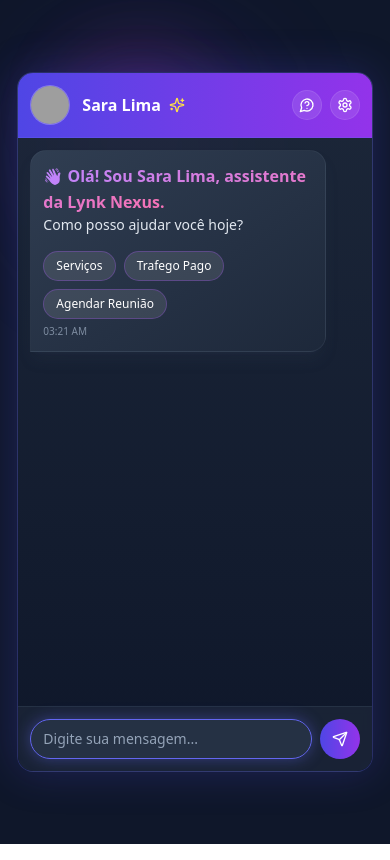
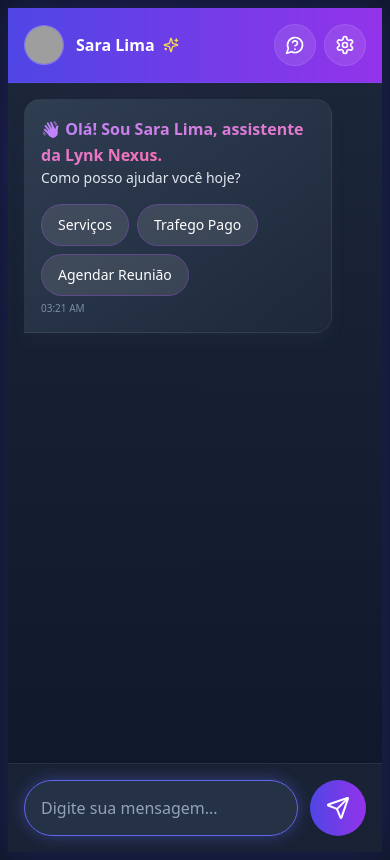
Before and after one commit to dieegoZX/Chat-Lynk-Nexus, a Next.js app: page / in a window 390 px wide. Built offline with nearby package versions, Linux system fonts and the light colour scheme; grey boxes are pictures that could not be loaded.

Commit message:
feat: enhance mobile responsiveness for chat interface
Improve interactive element sizes, spacing, and modal usability on mobile.

Co-authored-by: null <115849164+dieegoZX@users.noreply.github.com>

```diff
--- a/chat-premium-gold.tsx
+++ b/chat-premium-gold.tsx
@@ -249,10 +249,10 @@ export default function ChatPremiumGold() {
         initial={{ opacity: 0, y: 20 }}
         animate={{ opacity: 1, y: 0 }}
         transition={{ duration: 0.5 }}
-        className="bg-gradient-to-b from-slate-800/90 to-slate-900/90 backdrop-blur-md w-full max-w-[95%] sm:max-w-[90%] md:max-w-[650px] h-[90vh] sm:h-[85vh] max-h-[700px] flex flex-col rounded-2xl overflow-hidden shadow-[0_0_40px_rgba(79,70,229,0.25)] border border-indigo-500/30 z-10"
+        className="bg-gradient-to-b from-slate-800/90 to-slate-900/90 backdrop-blur-md w-full max-w-[100%] sm:max-w-[90%] md:max-w-[650px] h-[100vh] sm:h-[85vh] max-h-[100vh] sm:max-h-[700px] flex flex-col rounded-none sm:rounded-2xl overflow-hidden shadow-[0_0_40px_rgba(79,70,229,0.25)] border-0 sm:border sm:border-indigo-500/30 z-10"
       >
         {/* Chat Header */}
-        <header className="bg-gradient-to-r from-indigo-600 to-purple-600 text-white p-3 sm:p-4 flex justify-between items-center border-b border-indigo-500/30">
+        <header className="bg-gradient-to-r from-indigo-600 to-purple-600 text-white p-4 flex justify-between items-center border-b border-indigo-500/30">
           <motion.div
             className="flex items-center font-semibold text-base sm:text-lg"
             initial={{ x: -20, opacity: 0 }}
@@ -280,18 +280,18 @@ export default function ChatPremiumGold() {
             transition={{ delay: 0.3, duration: 0.4 }}
           >
             <button
-              className="bg-white/10 hover:bg-white/20 border border-white/10 rounded-full p-1.5 sm:p-2 text-white text-xl cursor-pointer transition-all duration-300"
+              className="bg-white/10 hover:bg-white/20 border border-white/10 rounded-full p-2.5 sm:p-2 text-white text-xl cursor-pointer transition-all duration-300"
               title="Ajuda"
               onClick={() => setIsHelpModalOpen(true)}
             >
-              <MessageCircleQuestion className="w-4 h-4 sm:w-5 sm:h-5" />
+              <MessageCircleQuestion className="w-5 h-5 sm:w-5 sm:h-5" />
             </button>
             <button
-              className="bg-white/10 hover:bg-white/20 border border-white/10 rounded-full p-1.5 sm:p-2 text-white text-xl cursor-pointer transition-all duration-300"
+              className="bg-white/10 hover:bg-white/20 border border-white/10 rounded-full p-2.5 sm:p-2 text-white text-xl cursor-pointer transition-all duration-300"
               title="Configurações"
               onClick={() => setIsSettingsModalOpen(true)}
             >
-              <Settings className="w-4 h-4 sm:w-5 sm:h-5" />
+              <Settings className="w-5 h-5 sm:w-5 sm:h-5" />
             </button>
           </motion.div>
         </header>
@@ -299,7 +299,7 @@ export default function ChatPremiumGold() {
         {/* Chat Messages */}
         <div
           ref={chatMessagesRef}
-          className="flex-1 p-3 sm:p-5 overflow-y-auto flex flex-col gap-3 bg-transparent custom-scrollbar"
+          className="flex-1 p-4 overflow-y-auto flex flex-col gap-4 bg-transparent custom-scrollbar"
         >
           <AnimatePresence>
             {messages.map((message, index) => (
@@ -308,7 +308,7 @@ export default function ChatPremiumGold() {
                 initial={{ opacity: 0, y: 20, scale: 0.95 }}
                 animate={{ opacity: 1, y: 0, scale: 1 }}
                 transition={{ duration: 0.4 }}
-                className={`max-w-[90%] sm:max-w-[85%] break-words p-3 sm:p-4 rounded-2xl leading-relaxed relative ${
+                className={`max-w-[90%] break-words p-4 rounded-2xl leading-relaxed relative ${
                   message.sender === "user"
                     ? "self-end bg-gradient-to-br from-indigo-600 to-indigo-700 text-white rounded-br-sm ml-auto shadow-lg shadow-indigo-500/20"
                     : "self-start bg-gradient-to-br from-slate-700/90 to-slate-800/90 backdrop-blur-sm text-white rounded-bl-sm mr-auto shadow-lg shadow-slate-700/20 border border-slate-600/30"
@@ -344,7 +344,7 @@ export default function ChatPremiumGold() {
                           whileHover={{ scale: 1.05 }}
                           whileTap={{ scale: 0.95 }}
                           onClick={() => handleQuickReply("Quais são seus serviços?")}
-                          className="bg-white/10 py-1.5 sm:py-2 px-3 sm:px-4 rounded-full text-xs sm:text-sm text-white cursor-pointer border border-purple-500/30 transition-all hover:bg-gradient-to-r hover:from-purple-500 hover:to-indigo-500 hover:border-transparent"
+                          className="bg-white/10 py-2.5 px-4 rounded-full text-sm text-white cursor-pointer border border-purple-500/30 transition-all hover:bg-gradient-to-r hover:from-purple-500 hover:to-indigo-500 hover:border-transparent"
                         >
                           Serviços
                         </motion.button>
@@ -352,7 +352,7 @@ export default function ChatPremiumGold() {
                           whileHover={{ scale: 1.05 }}
                           whileTap={{ scale: 0.95 }}
                           onClick={() => handleQuickReply("Quero saber sobre o Trafego Pago")}
-                          className="bg-white/10 py-1.5 sm:py-2 px-3 sm:px-4 rounded-full text-xs sm:text-sm text-white cursor-pointer border border-purple-500/30 transition-all hover:bg-gradient-to-r hover:from-purple-500 hover:to-indigo-500 hover:border-transparent"
+                          className="bg-white/10 py-2.5 px-4 rounded-full text-sm text-white cursor-pointer border border-purple-500/30 transition-all hover:bg-gradient-to-r hover:from-purple-500 hover:to-indigo-500 hover:border-transparent"
                         >
                           Trafego Pago
                         </motion.button>
@@ -360,7 +360,7 @@ export default function ChatPremiumGold() {
                           whileHover={{ scale: 1.05 }}
                           whileTap={{ scale: 0.95 }}
                           onClick={() => handleQuickReply("Quero agendar uma Reunião")}
-                          className="bg-white/10 py-1.5 sm:py-2 px-3 sm:px-4 rounded-full text-xs sm:text-sm text-white cursor-pointer border border-purple-500/30 transition-all hover:bg-gradient-to-r hover:from-purple-500 hover:to-indigo-500 hover:border-transparent"
+                          className="bg-white/10 py-2.5 px-4 rounded-full text-sm text-white cursor-pointer border border-purple-500/30 transition-all hover:bg-gradient-to-r hover:from-purple-500 hover:to-indigo-500 hover:border-transparent"
                         >
                           Agendar Reunião
                         </motion.button>
@@ -437,7 +437,7 @@ export default function ChatPremiumGold() {
         {/* Chat Input */}
         <motion.form
           onSubmit={handleSubmit}
-          className="flex p-3 sm:p-4 border-t border-slate-700/50 bg-slate-800/70 backdrop-blur-sm gap-2 sm:gap-3"
+          className="flex p-4 border-t border-slate-700/50 bg-slate-800/70 backdrop-blur-sm gap-3"
           initial={{ y: 20, opacity: 0 }}
           animate={{ y: 0, opacity: 1 }}
           transition={{ delay: 0.4, duration: 0.5 }}
@@ -447,17 +447,17 @@ export default function ChatPremiumGold() {
             type="text"
             value={inputValue}
             onChange={(e) => setInputValue(e.target.value)}
-            className="flex-1 border border-slate-600/50 rounded-full py-2 sm:py-3 px-3 sm:px-5 outline-none bg-slate-700/50 text-white text-sm sm:text-[0.95rem] transition-all focus:border-indigo-500 focus:shadow-[0_0_15px_rgba(99,102,241,0.4)] placeholder-slate-400"
+            className="flex-1 border border-slate-600/50 rounded-full py-3 px-4 outline-none bg-slate-700/50 text-white text-base transition-all focus:border-indigo-500 focus:shadow-[0_0_15px_rgba(99,102,241,0.4)] placeholder-slate-400"
             placeholder="Digite sua mensagem..."
           />
           <motion.button
             type="submit"
             whileHover={{ scale: 1.05 }}
             whileTap={{ scale: 0.95 }}
-            className="bg-gradient-to-r from-indigo-600 to-purple-600 border-none text-white rounded-full w-10 h-10 sm:w-12 sm:h-12 text-xl cursor-pointer flex items-center justify-center transition-all hover:shadow-lg hover:shadow-indigo-500/30 flex-shrink-0"
+            className="bg-gradient-to-r from-indigo-600 to-purple-600 border-none text-white rounded-full w-14 h-14 sm:w-12 sm:h-12 text-xl cursor-pointer flex items-center justify-center transition-all hover:shadow-lg hover:shadow-indigo-500/30 flex-shrink-0"
             title="Enviar"
           >
-            <Send className="w-4 h-4 sm:w-5 sm:h-5" />
+            <Send className="w-6 h-6 sm:w-5 sm:h-5" />
           </motion.button>
         </motion.form>
       </motion.div>
--- a/components/animated-background.tsx
+++ b/components/animated-background.tsx
@@ -97,8 +97,8 @@ const AnimatedBackground = () => {
     // Create particles - fewer on mobile
     const particles: Particle[] = []
     const getParticleCount = () => {
-      const base = isMobile ? 30 : 70
-      return Math.min(base, Math.floor((canvas.width * canvas.height) / 15000))
+      const base = isMobile ? 20 : 70
+      return Math.min(base, Math.floor((canvas.width * canvas.height) / 20000))
     }
 
     const particleCount = getParticleCount()
@@ -126,7 +126,7 @@ const AnimatedBackground = () => {
       })
 
       // Draw connections - fewer connections on mobile
-      const maxDistance = isMobile ? 100 : 150
+      const maxDistance = isMobile ? 80 : 150
       drawConnections(maxDistance)
 
       requestAnimationFrame(animate)
@@ -137,7 +137,8 @@ const AnimatedBackground = () => {
       if (!ctx) return
 
       // On mobile, only check every other particle to improve performance
-      const step = isMobile ? 2 : 1
+      // On mobile, check fewer particles to improve performance
+      const step = isMobile ? 3 : 1
 
       for (let a = 0; a < particles.length; a += step) {
         for (let b = a; b < particles.length; b += step) {
--- a/components/help-modal.tsx
+++ b/components/help-modal.tsx
@@ -27,19 +27,19 @@ export default function HelpModal({ isOpen, onClose }: HelpModalProps) {
             animate={{ opacity: 1, scale: 1, y: 0 }}
             exit={{ opacity: 0, scale: 0.9, y: 20 }}
             transition={{ type: "spring", damping: 25, stiffness: 300 }}
-            className="fixed top-1/2 left-1/2 -translate-x-1/2 -translate-y-1/2 w-[90%] max-w-md bg-gradient-to-b from-slate-800 to-slate-900 rounded-2xl p-5 shadow-2xl border border-indigo-500/30 z-50"
+            className="fixed top-1/2 left-1/2 -translate-x-1/2 -translate-y-1/2 w-[95%] max-w-md bg-gradient-to-b from-slate-800 to-slate-900 rounded-2xl p-6 shadow-2xl border border-indigo-500/30 z-50 max-h-[85vh] overflow-y-auto"
           >
             <div className="flex justify-between items-center mb-4">
               <h2 className="text-xl font-bold text-white">Ajuda</h2>
-              <button onClick={onClose} className="text-slate-400 hover:text-white transition-colors">
-                <X size={20} />
+              <button onClick={onClose} className="text-slate-400 hover:text-white transition-colors p-2">
+                <X size={24} />
               </button>
             </div>
 
             <div className="space-y-4 text-slate-200">
               <div>
                 <h3 className="text-lg font-semibold text-indigo-400 mb-1">Como usar o chat</h3>
-                <p className="text-sm">
+                <p className="text-base">
                   Digite sua mensagem na caixa de texto na parte inferior e pressione o botão de enviar ou a tecla Enter
                   para enviar.
                 </p>
@@ -47,7 +47,7 @@ export default function HelpModal({ isOpen, onClose }: HelpModalProps) {
 
               <div>
                 <h3 className="text-lg font-semibold text-indigo-400 mb-1">Perguntas frequentes</h3>
-                <ul className="list-disc pl-5 text-sm space-y-2">
+                <ul className="list-disc pl-5 text-base space-y-3">
                   <li>
                     <strong>O que a Sara Lima pode fazer?</strong>
                     <p className="mt-1">
@@ -70,7 +70,7 @@ export default function HelpModal({ isOpen, onClose }: HelpModalProps) {
 
               <div>
                 <h3 className="text-lg font-semibold text-indigo-400 mb-1">Contato</h3>
-                <p className="text-sm">
+                <p className="text-base">
                   Se precisar de mais ajuda, entre em contato pelo email:{" "}
                   <a href="mailto:suporte@lynknexus.com" className="text-purple-400 hover:text-purple-300 underline">
                     suporte@lynknexus.com
@@ -82,7 +82,7 @@ export default function HelpModal({ isOpen, onClose }: HelpModalProps) {
             <div className="mt-5 flex justify-end">
               <button
                 onClick={onClose}
-                className="px-4 py-2 bg-gradient-to-r from-indigo-600 to-purple-600 text-white rounded-full text-sm hover:shadow-lg hover:shadow-indigo-500/30 transition-all"
+                className="px-6 py-3 bg-gradient-to-r from-indigo-600 to-purple-600 text-white rounded-full text-base font-medium hover:shadow-lg hover:shadow-indigo-500/30 transition-all"
               >
                 Fechar
               </button>
--- a/components/settings-modal.tsx
+++ b/components/settings-modal.tsx
@@ -42,21 +42,21 @@ export default function SettingsModal({ isOpen, onClose, settings, onSettingsCha
             animate={{ opacity: 1, scale: 1, y: 0 }}
             exit={{ opacity: 0, scale: 0.9, y: 20 }}
             transition={{ type: "spring", damping: 25, stiffness: 300 }}
-            className="fixed top-1/2 left-1/2 -translate-x-1/2 -translate-y-1/2 w-[90%] max-w-md bg-gradient-to-b from-slate-800 to-slate-900 rounded-2xl p-5 shadow-2xl border border-indigo-500/30 z-50"
+            className="fixed top-1/2 left-1/2 -translate-x-1/2 -translate-y-1/2 w-[95%] max-w-md bg-gradient-to-b from-slate-800 to-slate-900 rounded-2xl p-6 shadow-2xl border border-indigo-500/30 z-50 max-h-[85vh] overflow-y-auto"
           >
             <div className="flex justify-between items-center mb-4">
               <h2 className="text-xl font-bold text-white">Configurações</h2>
-              <button onClick={onClose} className="text-slate-400 hover:text-white transition-colors">
-                <X size={20} />
+              <button onClick={onClose} className="text-slate-400 hover:text-white transition-colors p-2">
+                <X size={24} />
               </button>
             </div>
 
             <div className="space-y-6 text-slate-200">
               {/* Som */}
               <div className="flex items-center justify-between">
-                <div className="flex items-center gap-3">
-                  {localSettings.soundEnabled ? <Volume2 size={20} /> : <VolumeX size={20} />}
-                  <span>Som de notificações</span>
+                <div className="flex items-center gap-4">
+                  {localSettings.soundEnabled ? <Volume2 size={24} /> : <VolumeX size={24} />}
+                  <span className="text-base">Som de notificações</span>
                 </div>
                 <label className="relative inline-flex items-center cursor-pointer">
                   <input
@@ -65,15 +65,15 @@ export default function SettingsModal({ isOpen, onClose, settings, onSettingsCha
                     checked={localSettings.soundEnabled}
                     onChange={(e) => handleChange("soundEnabled", e.target.checked)}
                   />
-                  <div className="w-11 h-6 bg-slate-700 peer-focus:outline-none rounded-full peer peer-checked:after:translate-x-full rtl:peer-checked:after:-translate-x-full peer-checked:after:border-white after:content-[''] after:absolute after:top-[2px] after:start-[2px] after:bg-white after:border-gray-300 after:border after:rounded-full after:h-5 after:w-5 after:transition-all peer-checked:bg-indigo-600"></div>
+                  <div className="w-14 h-7 bg-slate-700 peer-focus:outline-none rounded-full peer peer-checked:after:translate-x-full rtl:peer-checked:after:-translate-x-full peer-checked:after:border-white after:content-[''] after:absolute after:top-[2px] after:start-[2px] after:bg-white after:border-gray-300 after:border after:rounded-full after:h-6 after:w-6 after:transition-all peer-checked:bg-indigo-600"></div>
                 </label>
               </div>
 
               {/* Modo escuro */}
               <div className="flex items-center justify-between">
-                <div className="flex items-center gap-3">
-                  {localSettings.darkMode ? <Moon size={20} /> : <Sun size={20} />}
-                  <span>Modo escuro</span>
+                <div className="flex items-center gap-4">
+                  {localSettings.darkMode ? <Moon size={24} /> : <Sun size={24} />}
+                  <span className="text-base">Modo escuro</span>
                 </div>
                 <label className="relative inline-flex items-center cursor-pointer">
                   <input
@@ -82,18 +82,18 @@ export default function SettingsModal({ isOpen, onClose, settings, onSettingsCha
                     checked={localSettings.darkMode}
                     onChange={(e) => handleChange("darkMode", e.target.checked)}
                   />
-                  <div className="w-11 h-6 bg-slate-700 peer-focus:outline-none rounded-full peer peer-checked:after:translate-x-full rtl:peer-checked:after:-translate-x-full peer-checked:after:border-white after:content-[''] after:absolute after:top-[2px] after:start-[2px] after:bg-white after:border-gray-300 after:border after:rounded-full after:h-5 after:w-5 after:transition-all peer-checked:bg-indigo-600"></div>
+                  <div className="w-14 h-7 bg-slate-700 peer-focus:outline-none rounded-full peer peer-checked:after:translate-x-full rtl:peer-checked:after:-translate-x-full peer-checked:after:border-white after:content-[''] after:absolute after:top-[2px] after:start-[2px] after:bg-white after:border-gray-300 after:border after:rounded-full after:h-6 after:w-6 after:transition-all peer-checked:bg-indigo-600"></div>
                 </label>
               </div>
 
               {/* Tamanho da fonte */}
               <div>
-                <div className="flex items-center gap-3 mb-2">
-                  <span>Tamanho da fonte</span>
+                <div className="flex items-center gap-3 mb-3">
+                  <span className="text-base">Tamanho da fonte</span>
                 </div>
                 <div className="flex gap-2">
                   <button
-                    className={`px-3 py-1.5 rounded-full text-sm flex-1 transition-all ${
+                    className={`px-4 py-3 rounded-full text-base flex-1 transition-all ${
                       localSettings.fontSize === "small"
                         ? "bg-indigo-600 text-white"
                         : "bg-slate-700 text-slate-300 hover:bg-slate-600"
@@ -103,7 +103,7 @@ export default function SettingsModal({ isOpen, onClose, settings, onSettingsCha
                     Pequena
                   </button>
                   <button
-                    className={`px-3 py-1.5 rounded-full text-sm flex-1 transition-all ${
+                    className={`px-4 py-3 rounded-full text-base flex-1 transition-all ${
                       localSettings.fontSize === "medium"
                         ? "bg-indigo-600 text-white"
                         : "bg-slate-700 text-slate-300 hover:bg-slate-600"
@@ -113,7 +113,7 @@ export default function SettingsModal({ isOpen, onClose, settings, onSettingsCha
                     Média
                   </button>
                   <button
-                    className={`px-3 py-1.5 rounded-full text-sm flex-1 transition-all ${
+                    className={`px-4 py-3 rounded-full text-base flex-1 transition-all ${
                       localSettings.fontSize === "large"
                         ? "bg-indigo-600 text-white"
                         : "bg-slate-700 text-slate-300 hover:bg-slate-600"
@@ -129,7 +129,7 @@ export default function SettingsModal({ isOpen, onClose, settings, onSettingsCha
             <div className="mt-6 flex justify-end">
               <button
                 onClick={onClose}
-                className="px-4 py-2 bg-gradient-to-r from-indigo-600 to-purple-600 text-white rounded-full text-sm hover:shadow-lg hover:shadow-indigo-500/30 transition-all"
+                className="px-6 py-3 bg-gradient-to-r from-indigo-600 to-purple-600 text-white rounded-full text-base font-medium hover:shadow-lg hover:shadow-indigo-500/30 transition-all"
               >
                 Salvar
               </button>
```
